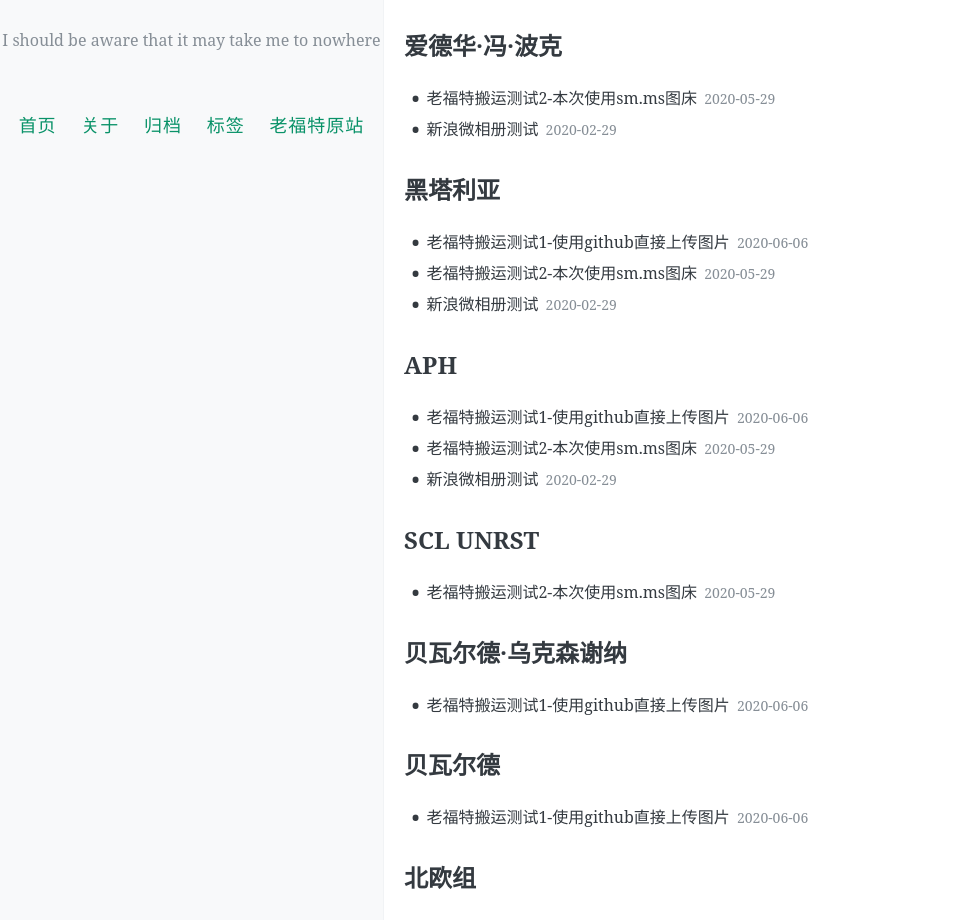
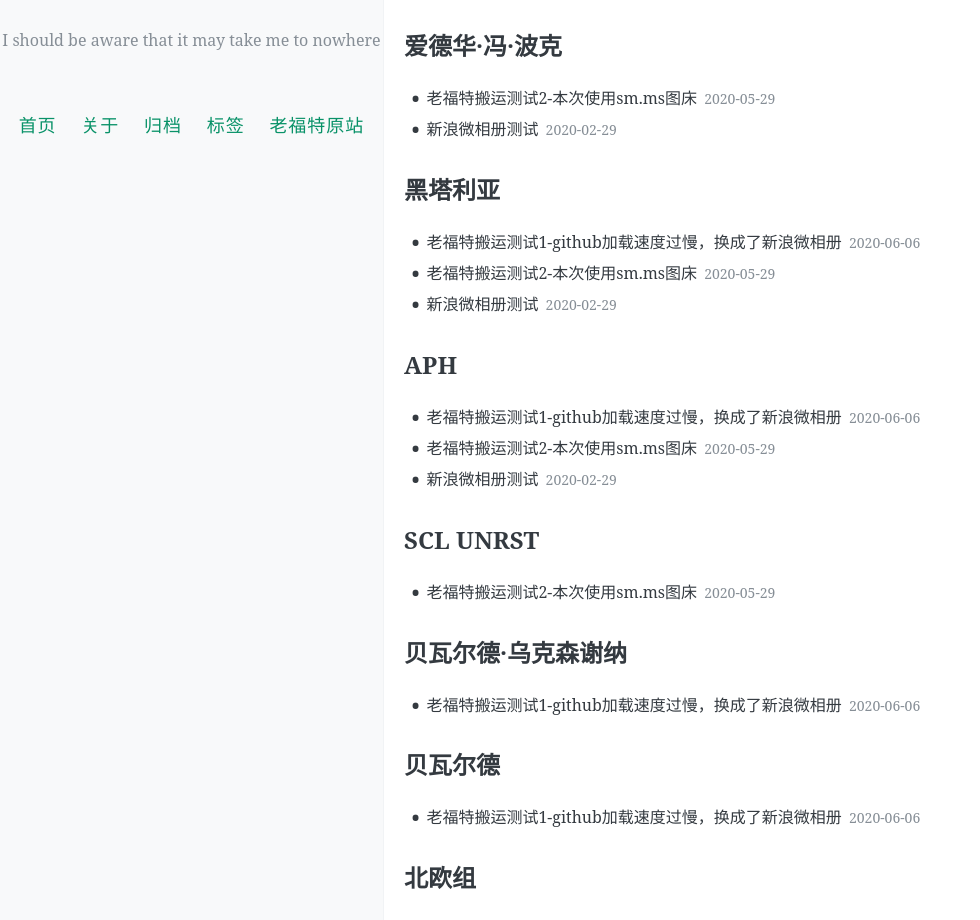
Before and after one commit to ArthiiNW/Arthliams, a Jekyll site: the page built from tags/index.html, in a window 1280 px wide and 1400 px high, scrolled down 381 px. Shown: the part 338-1258 px from the top of the window, without its empty margins (0-980 px from the left). Built offline with Jekyll 4.4.1, drawn with Linux system fonts in a browser that asks for light colours; comment, search, counter and statistics services are not loaded; some of the changed text lies outside the part shown.

Commit message:
Update 2020-06-06--1.md

```diff
--- a/_posts/2020-06-06--1.md
+++ b/_posts/2020-06-06--1.md
@@ -1,14 +1,14 @@
 ---
 layout: post
-title: 老福特搬运测试1-使用github直接上传图片
+title: 老福特搬运测试1-github加载速度过慢，换成了新浪微相册
 date: 2020-06-06 07:06:46
 tags: [贝瓦尔德·乌克森谢纳,APH,黑塔利亚,贝瓦尔德,北欧组,典誕]
 
 ---
 
-![这里没有办法直接显示图片呢](https://raw.githubusercontent.com/ArthiiNW/Arthliams/master/images/20200606%20edit%20text%20copy.jpg)
+![这里没有办法直接显示图片呢](https://wx1.sinaimg.cn/large/9efa3e7fgy1gfkmx2klllj20lu0ldand.jpg)
 
-![这张是原图](https://raw.githubusercontent.com/ArthiiNW/Arthliams/master/images/20200606%20edit%20text.jpg)
+![这张是原图](https://wx3.sinaimg.cn/large/9efa3e7fgy1gfkmww9trlj20u01eyx6q.jpg)
 
 
 六月六🇸🇪
```
